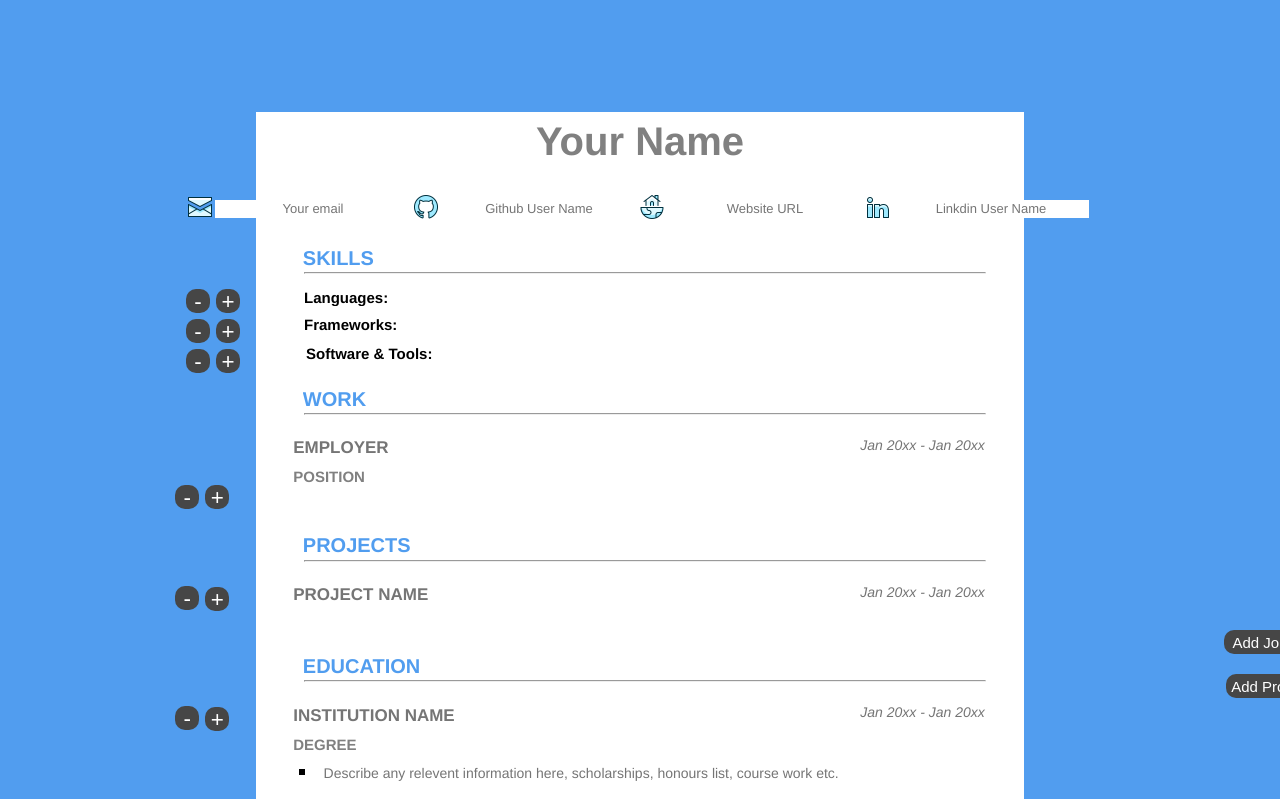
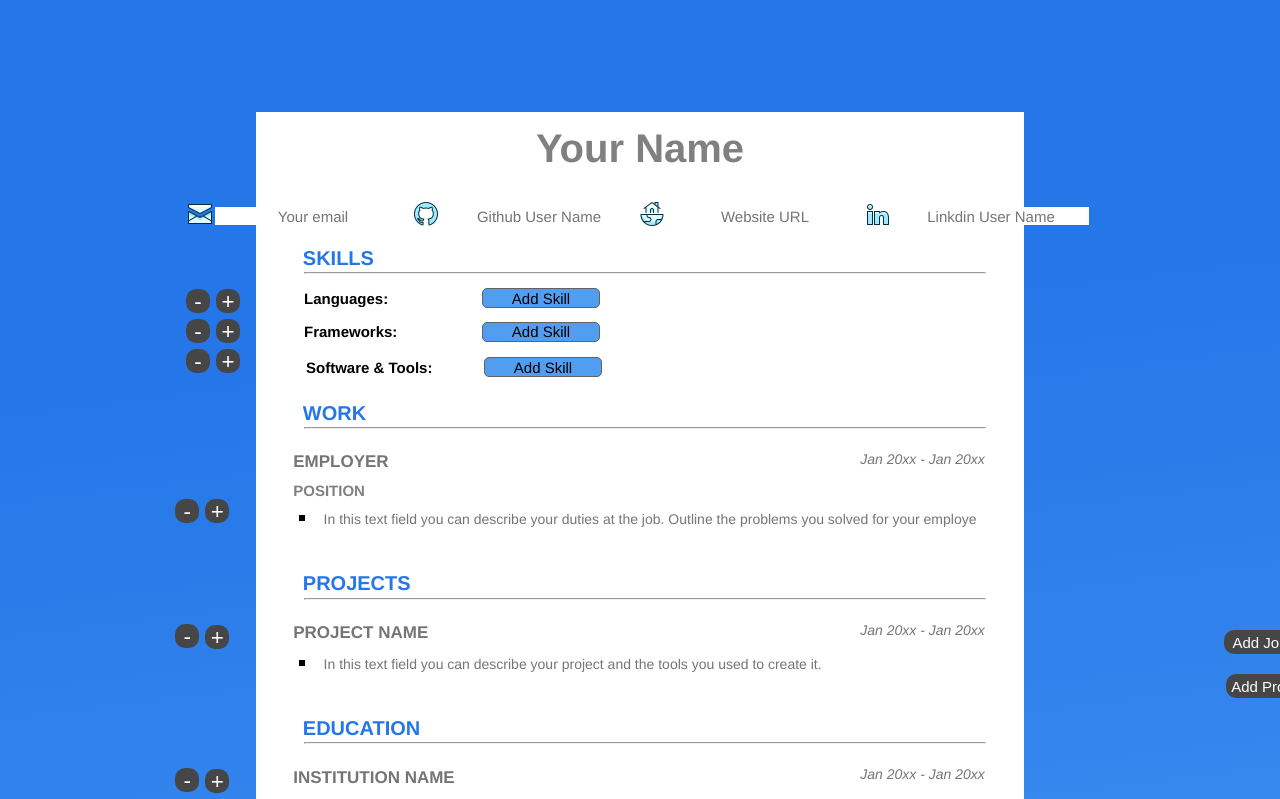
Before and after one commit to adamPatrick12/cv-maker, a React (Create React App) app: page / in a window 1280 px wide. Shown: the top 799 px of the page. Built offline with nearby package versions, Linux system fonts and the light colour scheme.

Commit message:
fixed up css

```diff
--- a/package.json
+++ b/package.json
@@ -7,8 +7,10 @@
     "@testing-library/react": "^11.2.7",
     "@testing-library/user-event": "^12.8.3",
     "html2pdf.js": "^0.10.1",
+    "jspdf": "^2.4.0",
     "react": "^17.0.2",
     "react-dom": "^17.0.2",
+    "react-html2pdf": "^1.0.1",
     "react-scripts": "4.0.3",
     "web-vitals": "^1.1.2"
   },
--- a/public/index.html
+++ b/public/index.html
@@ -15,29 +15,17 @@
       user's mobile device or desktop. See https://developers.google.com/web/fundamentals/web-app-manifest/
     -->
     <link rel="manifest" href="%PUBLIC_URL%/manifest.json" />
-    <!--
-      Notice the use of %PUBLIC_URL% in the tags above.
-      It will be replaced with the URL of the `public` folder during the build.
-      Only files inside the `public` folder can be referenced from the HTML.
+    <script src="https://cdnjs.cloudflare.com/ajax/libs/html2pdf.js/0.10.1/html2pdf.bundle.min.js" integrity="sha512-GsLlZN/3F2ErC5ifS5QtgpiJtWd43JWSuIgh7mbzZ8zBps+dvLusV+eNQATqgA/HdeKFVgA5v3S/cIrLF7QnIg==" crossorigin="anonymous" referrerpolicy="no-referrer"></script>
+<script>
 
-      Unlike "/favicon.ico" or "favicon.ico", "%PUBLIC_URL%/favicon.ico" will
-      work correctly both with client-side routing and a non-root public URL.
-      Learn how to configure a non-root public URL by running `npm run build`.
-    -->
+</script>
+
     <title>React App</title>
   </head>
   <body>
     <noscript>You need to enable JavaScript to run this app.</noscript>
-    <div id="root"></div>
-    <!--
-      This HTML file is a template.
-      If you open it directly in the browser, you will see an empty page.
+    <div id="root">
+    </div>
 
-      You can add webfonts, meta tags, or analytics to this file.
-      The build step will place the bundled scripts into the <body> tag.
-
-      To begin the development, run `npm start` or `yarn start`.
-      To create a production bundle, use `npm run build` or `yarn build`.
-    -->
   </body>
 </html>
--- a/src/App.css
+++ b/src/App.css
@@ -1,5 +1,6 @@
 .App {
-  background-color: #519DEF;
+  background: rgb(37,118,232);
+background: linear-gradient(173deg, rgba(37,118,232,1) 25%, rgba(75,157,245,1) 100%);
   min-height: 100vh;
   min-width: 100vw;
   display: flex;
--- a/src/App.js
+++ b/src/App.js
@@ -8,8 +8,10 @@ import Projects from './Components/projects';
 import Education from './Components/education';
 import Interests from './Components/interest';
 
+
 const workElement = <Work/>
 const projectElement = <Projects/>
+
 
 class App extends Component {
   constructor(){
--- a/src/Components/interest.js
+++ b/src/Components/interest.js
@@ -9,7 +9,7 @@ const bulletPoint = (
         className="workBullet"
         id="nameBox"
         type="text"
-        placeholder="Describe any relevent information here, scholarships, honours list, course work etc."
+        placeholder="Describe any relevent information here, scholarships, honours list, course work etc.(Keep this section short)"
       />{" "}
     </li>
   );
@@ -21,7 +21,7 @@ class Interests extends Component {
 
         this.state = {
           bullet: [bulletPoint],
-          interestLists: [],
+          interestLists: [bulletPoint],
         };
 
         this.addIntrestssBullet = this.addIntrestssBullet.bind(this);
--- a/src/Components/projects.js
+++ b/src/Components/projects.js
@@ -20,7 +20,7 @@ class Projects extends Component {
 
       this.state = {
         bullet: [bulletPoint],
-        projectList: [],
+        projectList: [bulletPoint],
       };
 
       this.addProjectBullet = this.addProjectBullet.bind(this);
--- a/src/Components/skills.js
+++ b/src/Components/skills.js
@@ -17,9 +17,9 @@ class Skills extends Component {
 
     this.state = {
       skill: [element],
-      skills: [],
-      skills2: [],
-      skills3: [],
+      skills: [element],
+      skills2: [element],
+      skills3: [element],
     };
 
     this.addSkill = this.addSkill.bind(this);
--- a/src/Components/work.js
+++ b/src/Components/work.js
@@ -20,7 +20,7 @@ class Work extends Component {
 
     this.state = {
       bullet: [bulletPoint],
-      workList: [],
+      workList: [bulletPoint],
     };
 
     this.addWorkBullet = this.addWorkBullet.bind(this);
--- a/src/components.css
+++ b/src/components.css
@@ -17,7 +17,8 @@
     font-size: 40px;
     font-weight: 800;
     text-align: center;
-    color: #519DEF;
+    color: rgb(37,118,232);
+    margin-top: 15px;
   }
 
   .nameInput::placeholder {
@@ -41,7 +42,7 @@
     height: 1rem;
     width: 12rem;
     font-family: Helvetica;
-    font-size: 13px;
+    font-size: 15px;
     font-weight: 400;
     text-align: center;
   }
@@ -72,7 +73,7 @@
     font-size: 20px;
     font-weight: 800;
     text-align: start;
-    color: #519DEF;
+    color: rgb(37,118,232);
     margin-left: 2.8rem;
   }
 
@@ -81,7 +82,7 @@
     font-size: 20px;
     font-weight: 800;
     font-family: Helvetica;
-    color: #519DEF;
+    color:rgb(37,118,232);
   }
 
   .skillsInput:focus{
@@ -181,6 +182,7 @@
     background-color: #519DEF ;
     margin-left: 1rem;
     border-radius: 5px;
+    border: 1px solid rgb(98, 98, 98);
   }
 
   .subSkill:focus {
@@ -214,6 +216,19 @@
     height: 1.5rem;
     font-size: 1.4rem;
     padding: 0;
+	  text-transform: uppercase;
+	  text-decoration: none;
+	  background-color: rgb(70, 70, 70);
+	  border-radius: 10px;
+	  transition: all 0.8s ease 0s;
+  }
+
+  .skillsBtn:hover,.skillsBtn2:hover, .skillsBtn3:hover, .jobBtn:hover, .workBtn:hover, .AddprojectBtn:hover,
+  .BtnRemove:hover,.BtnRemove2:hover, .BtnRemove3:hover, .BtnRemove4:hover, .BtnRemove5:hover, .projectBtn:hover,  .SchoolBtn:hover{
+    text-shadow: 0px 0px 6px rgb(255, 255, 255);
+    background-color: black;
+    border: rgb(255, 255, 255) 1px solid;
+    transition: all 0.8s ease 0s;
   }
 
   .BtnRemove{
@@ -228,6 +243,7 @@
     height: 1.5rem;
     font-size: 1.4rem;
     padding: 0;
+    transition: all 0.8s ease 0s;
   }
 
   .BtnRemove2{
@@ -242,6 +258,7 @@
     height: 1.5rem;
     font-size: 1.4rem;
     padding: 0;
+    transition: all 0.8s ease 0s;
   }
 
 .BtnRemove3{
@@ -256,6 +273,7 @@
     height: 1.5rem;
     font-size: 1.4rem;
     padding: 0;
+    transition: all 0.8s ease 0s;
 }
 
 .BtnRemove4{
@@ -270,6 +288,7 @@
     height: 1.5rem;
     font-size: 1.4rem;
     padding: 0;
+    transition: all 0.8s ease 0s;
 }
 
 .BtnRemove5{
@@ -284,11 +303,9 @@
     height: 1.5rem;
     font-size: 1.4rem;
     padding: 0;
+    transition: all 0.8s ease 0s;
 }
 
-  .skillsBtn:hover, .skillsBtn2:hover, .skillsBtn3:hover, .jobBtn:hover, .workBtn:hover, .AddprojectBtn:hover, .BtnRemove:hover{
-    background-color: black;
-  }
 
   .skillsBtn2{
     position: absolute;
@@ -302,6 +319,7 @@
     height: 1.5rem;
     font-size: 1.4rem;
     padding: 0;
+    transition: all 0.8s ease 0s;
   }
 
   .skillsBtn3{
@@ -316,6 +334,7 @@
     height: 1.5rem;
     font-size: 1.4rem;
     padding: 0;
+    transition: all 0.8s ease 0s;
   }
 
   .workDiv{
@@ -478,6 +497,7 @@
     font-size: 15px;
     padding: 0;
     margin: 0;
+    transition: all 0.8s ease 0s;
   }
 
   .titlePosition{
@@ -511,6 +531,7 @@
     font-size: 15px;
     padding: 0;
     margin: 0;
+    transition: all 0.8s ease 0s;
   }
 
   .SchoolBtn{
@@ -525,4 +546,5 @@
     height: 1.5rem;
     font-size: 1.4rem;
     padding: 0;
+    transition: all 0.8s ease 0s;
   }
--- a/src/index.js
+++ b/src/index.js
@@ -3,6 +3,8 @@ import ReactDOM from 'react-dom';
 import './index.css';
 import App from './App';
 import reportWebVitals from './reportWebVitals';
+
+
 
 ReactDOM.render(
   <React.StrictMode>
```
Also changed, not shown: 1 other file (tests, documents, lock files or other folders).
